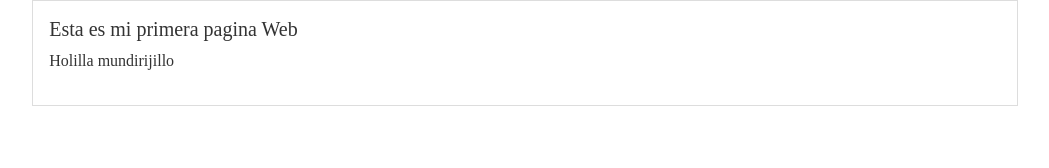
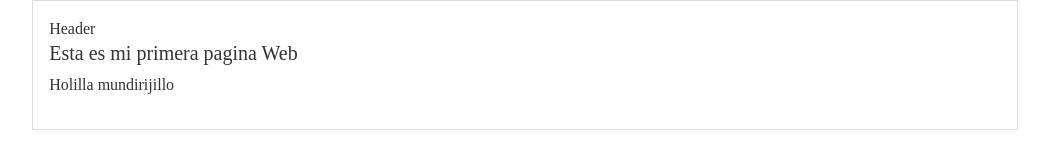
Before and after one commit to HugoValdes1993/PlatziGit, a plain HTML site: page index.html in a window 1280 px wide. Shown: the whole page, without its empty margins (115-1164 px from the left). Drawn offline with nearby package versions, Linux system fonts and the light colour scheme.

Commit message:
Estructura inicial de la cabecera

```diff
--- a/index.html
+++ b/index.html
@@ -12,6 +12,10 @@
 <body>
 
     <div id="container">
+
+        <div id="cabecera">
+            Header
+        </div>
 
         <div id="post">
             <h1>Esta es mi primera pagina Web</h1>
```
